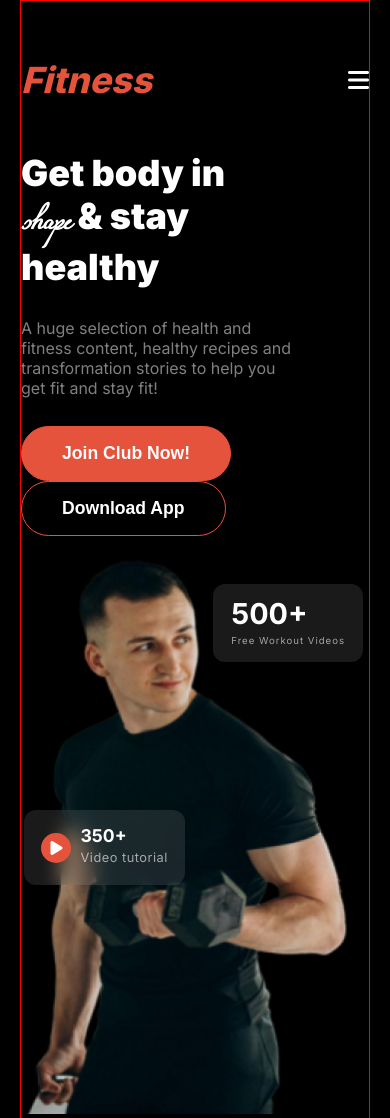
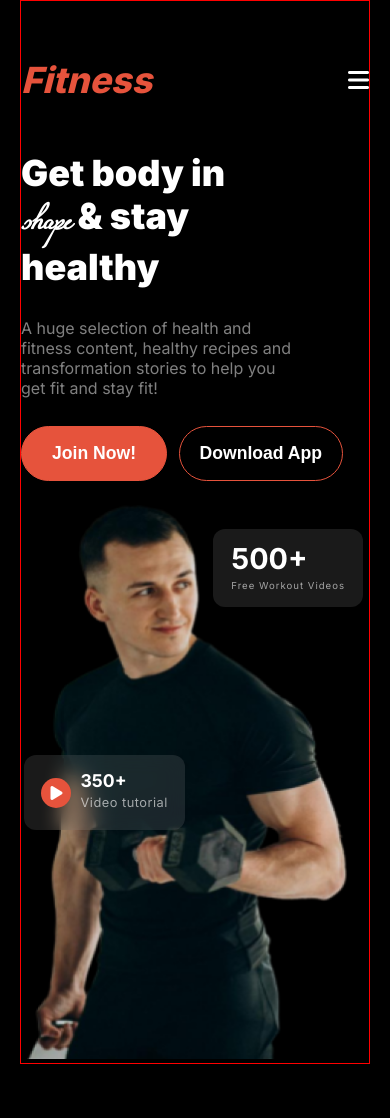
Before and after one commit to webdev-abu/webdeb-abu-a2, a plain HTML site: page index.html in a window 390 px wide. After the commit the page ends 1064 px from the top, so only its background shows below. Drawn offline with Linux system fonts and the light colour scheme.

Commit message:
change bannar button responsive style

```diff
--- a/css/responsive.css
+++ b/css/responsive.css
@@ -31,7 +31,18 @@
         margin: 28px 0;
      }
      .btn{
-        padding: 16px 40px;
+        padding: 16px 30px;
+        margin-right: 7px;
+     }
+     #btn-pc{
+        /* visibility: hidden; */
+        display: none;
+     }
+     #btn-mobile{
+        display: inline;
+     }
+     .btn-bg-remove{
+        padding: 16px 20px;
      }
      .workout{
         padding: 12px 18px;
--- a/index.html
+++ b/index.html
@@ -23,7 +23,8 @@
             <div class="bannar-content">
                 <h1 class="bannar-title">Get body in <span>shape</span> & stay healthy</h1>
                 <p class="bannar-subtitle">A huge selection of health and fitness content, healthy recipes and transformation stories to help you get fit and stay fit!</p>
-                <button class="btn">Join Club Now!</button>
+                <button class="btn" id="btn-pc">Join Club Now!</button>
+                <button class="btn" id="btn-mobile">Join Now!</button>
                 <button class="btn btn-bg-remove">Download App</button>
             </div>
             <div class="bannar-img">
--- a/style.css
+++ b/style.css
@@ -46,8 +46,15 @@
  .btn:hover, .btn:focus, .btn.active{
     background-color: transparent;
  }
+ #btn-pc{
+    visibility: visible;
+ }
+ #btn-mobile{
+    display: none;
+ }
  .btn-bg-remove{
     background-color: transparent;
+    margin-right:0px;
  }
  .btn-bg-remove:hover, .btn-bg-remove:focus, .btn-bg-remove:active{
     background-color: #E6533C;
```
